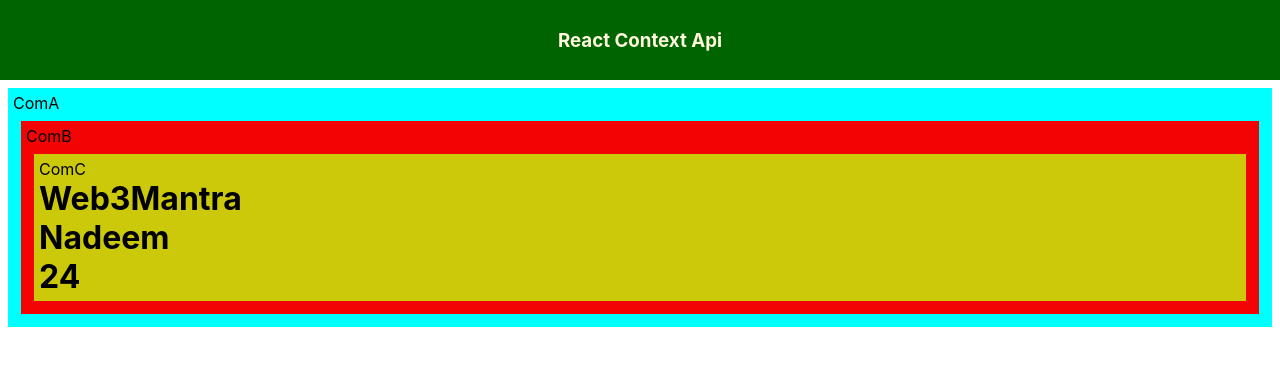
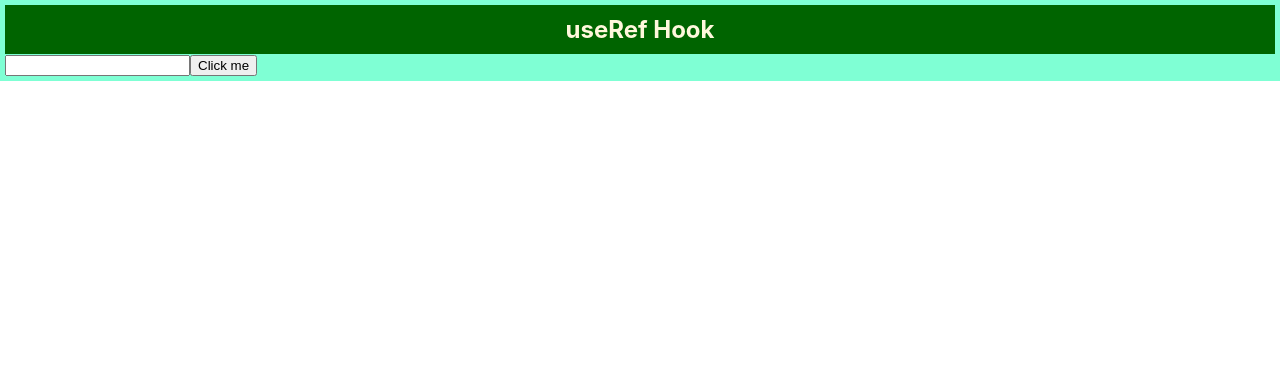
Before and after one commit to Functionup-mn/new-repo-at-BHPL, a React (Create React App) app: page / in a window 1280 px wide. Shown: the top 366 px of the page. Built offline with nearby package versions, Linux system fonts and the light colour scheme.

Commit message:
we learned about useRef Hook

```diff
--- a/src/App.css
+++ b/src/App.css
@@ -1,5 +1,8 @@
-
-h1{
+.myApp{
+  background-color: aquamarine;
+  padding: 5px;
+}
+h2{
   margin: 0px;
 }
 
@@ -9,21 +12,3 @@ h1{
   padding: 10px;
   text-align: center;
 }
-
-.compa{
-  background-color: aqua;
-  padding: 5px;
-  margin: 8px;
-}
-
-.compb{
-  background-color:rgb(243, 3, 3);
-  padding: 5px;
-  margin: 8px;
-}
-
-.compc{
-  background-color: rgb(204, 201, 11);
-  padding: 5px;
-  margin: 8px;
-}
--- a/src/App.js
+++ b/src/App.js
@@ -1,22 +1,39 @@
-import React from 'react';
+import React, { useEffect, useRef } from 'react';
 import './App.css';
 import Header from './Component/Header';
-import ComA from './Component/ComA';
 import { useState, createContext } from 'react';
 
 const AppState = createContext();
 
 function App() {
-  const [data, setData] = useState("Web3Mantra")
-  const [name, setName] = useState({MyName: "Nadeem", age: 24})
+  const [input, setInput] = useState("");
+  // const counter = useRef(0);
+  // const prevState = useRef("")
+  const inputField = useRef()
+
+//   useEffect(() =>{
+//     // setCounter(counter )               // through this we stuck in infinite loop
+//     //  counter.current = counter.current + 1    // So, we use useRef to remove infinite rerender
+//     prevState.current = input  // to store previous state of input
+// }, [input])
+
+  const formHandler = (e) =>{
+    setInput(e.target.value)
+  }
+
+  const clickHandler = () =>{
+    // inputField.current.focus()
+    inputField.current.value = "Nadeem"
+  }
+
   return (
-    <div>
-       <AppState.Provider value={{data,name}}>   {/* we are passing here an object to send multiple data */}
-        <Header/>
-        <ComA />
-      </AppState.Provider>
+    <div className='myApp'>
+    <Header/>
+    <input ref={inputField} type="text" value={input} onChange={formHandler} />
+    {/* <h4>Our prev state was {prevState.current}</h4> */}
+    <button onClick={clickHandler}>Click me</button>
     </div>
-  );
+  )
 }
 
 export default App;
--- a/src/Component/ComA.js
+++ /dev/null
@@ -1,13 +0,0 @@
-import React from 'react'
-import ComB from './ComB'
-
-const ComA = () => {  //props
-  return (
-    <div className='compa'>
-      ComA
-      <ComB/>
-    </div>
-  )
-}
-
-export default ComA
--- a/src/Component/ComB.js
+++ /dev/null
@@ -1,13 +0,0 @@
-import React from 'react'
-import ComC from './ComC'
-
-const ComB = () => {
-  return (
-    <div className='compb'>
-      ComB
-      <ComC />
-    </div>
-  )
-}
-
-export default ComB
--- a/src/Component/ComC.js
+++ /dev/null
@@ -1,18 +0,0 @@
-import { useContext } from "react"
-import React  from 'react'
-import { AppState } from "../App"
-
-
-const ComC = () => {
-    const AppData = useContext(AppState)
-  return (
-    <div className='compc'>
-      <div>ComC</div>
-      <h1>{AppData.data}</h1>
-      <h1>{AppData.name.MyName}</h1>
-      <h1>{AppData.name.age}</h1>
-    </div>
-  )
-}
-
-export default ComC
--- a/src/Component/Header.js
+++ b/src/Component/Header.js
@@ -3,7 +3,7 @@ import React from 'react'
 const Header = () => {
   return (
     <div className='header'>
-      <h3>React Context Api</h3>
+      <h2>useRef Hook</h2>
     </div>
   )
 }
```
